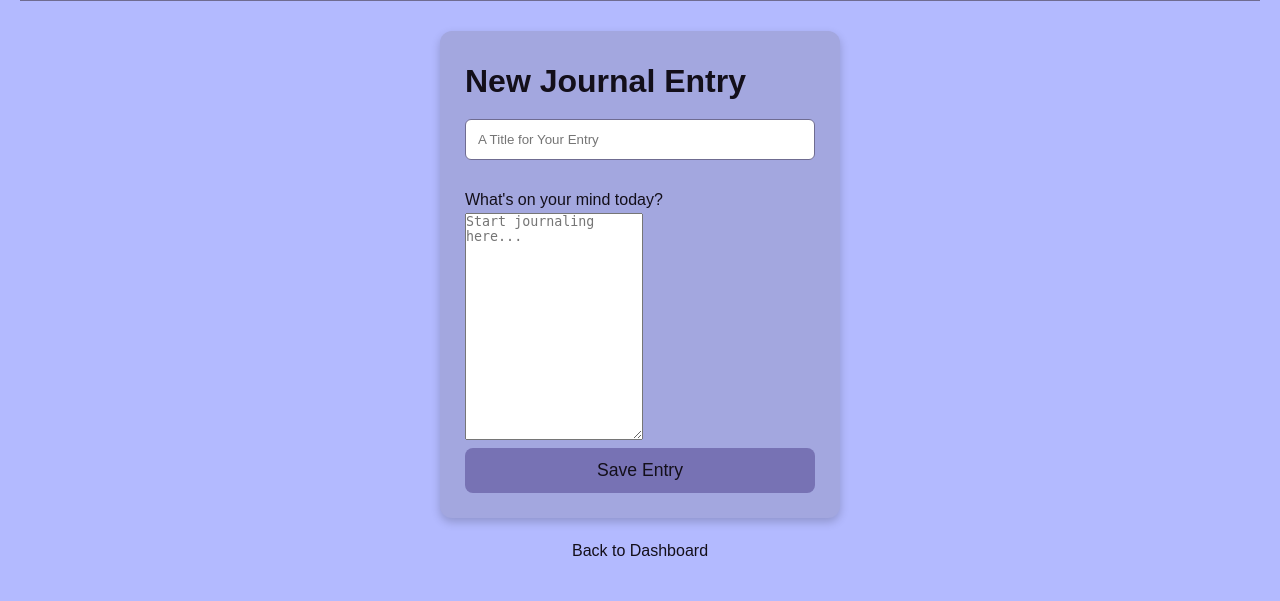
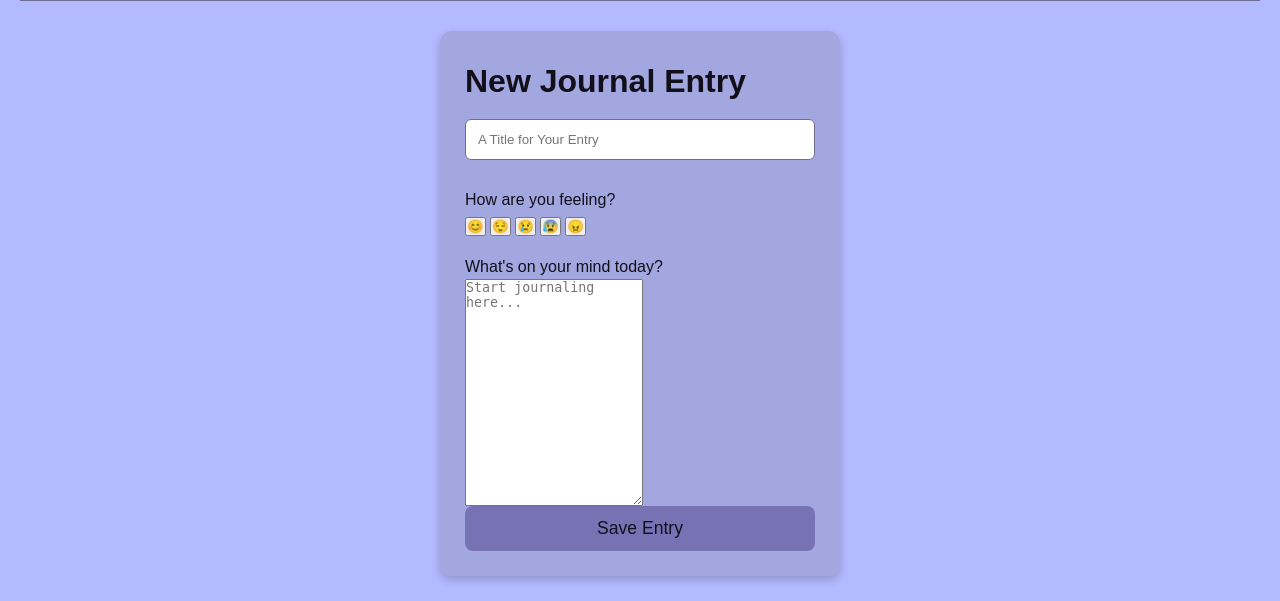
Before and after one commit to Johnathansys/eira, a Flask app: page /journal_entry in a window 1280 px wide. Shown: the part 360-961 px from the top of the page. Run offline with Flask 3, Linux system fonts and the light colour scheme; a user stored in the database is signed in.

Commit message:
mood entry buttons

```diff
--- a/static/style.css
+++ b/static/style.css
@@ -293,3 +293,30 @@
     margin: 0;
     text-decoration: none;
 }
+
+.mood-selector {
+  margin-top: 15px;
+}
+
+.mood-options {
+  display: flex;
+  gap: 8px;
+  margin-top: 8px;
+}
+
+.mood-btn {
+  font-size: 1.6rem;
+  padding: 4px 8px;
+  border-radius: 8px;
+  border: 1px solid #ccc;
+  background: #f7f7f7;
+  cursor: pointer;
+  transition: background 0.2s, transform 0.1s, border-color 0.2s;
+}
+
+.mood-btn.selected {
+  background: #4f46e5;
+  color: #fff;
+  border-color: #4f46e5;
+  transform: translateY(-1px);
+}
--- a/templates/journal_entry.html
+++ b/templates/journal_entry.html
@@ -1,4 +1,3 @@
-<!DOCTYPE html>
 <html lang="en">
 <head>
     <meta charset="UTF-8">
@@ -26,6 +25,20 @@
 
                 <input type="text" id="title" name="title" placeholder="A Title for Your Entry" required>
 
+                <!-- NEW: Mood selector -->
+                <div class="mood-selector">
+                    <label style="display:block; margin-top:15px;">How are you feeling?</label>
+                    <div class="mood-options">
+                        <button type="button" class="mood-btn" data-mood="happy" aria-label="Happy">😊</button>
+                        <button type="button" class="mood-btn" data-mood="calm" aria-label="Calm">😌</button>
+                        <button type="button" class="mood-btn" data-mood="sad" aria-label="Sad">😢</button>
+                        <button type="button" class="mood-btn" data-mood="anxious" aria-label="Anxious">😰</button>
+                        <button type="button" class="mood-btn" data-mood="angry" aria-label="Angry">😠</button>
+                    </div>
+                    <input type="hidden" name="mood" id="mood-input">
+                </div>
+                <!-- END NEW -->
+
                 <label for="content" style="display: block; margin-top: 15px;">What's on your mind today?</label>
                 <textarea id="content" name="content" rows="15" placeholder="Start journaling here..." required></textarea>
 
@@ -38,5 +51,23 @@
     <footer>
         <p>&copy; 2025 Mental Health Hub. All rights reserved.</p>
     </footer>
+
+    <!-- NEW: Mood selector script -->
+    <script>
+        document.addEventListener('DOMContentLoaded', function () {
+            const moodButtons = document.querySelectorAll('.mood-btn');
+            const moodInput = document.getElementById('mood-input');
+            if (!moodButtons.length || !moodInput) return;
+
+            moodButtons.forEach(btn => {
+                btn.addEventListener('click', () => {
+                    moodButtons.forEach(b => b.classList.remove('selected'));
+                    btn.classList.add('selected');
+                    moodInput.value = btn.dataset.mood;
+                });
+            });
+        });
+    </script>
+    <!-- END NEW -->
 </body>
 </html>
```
